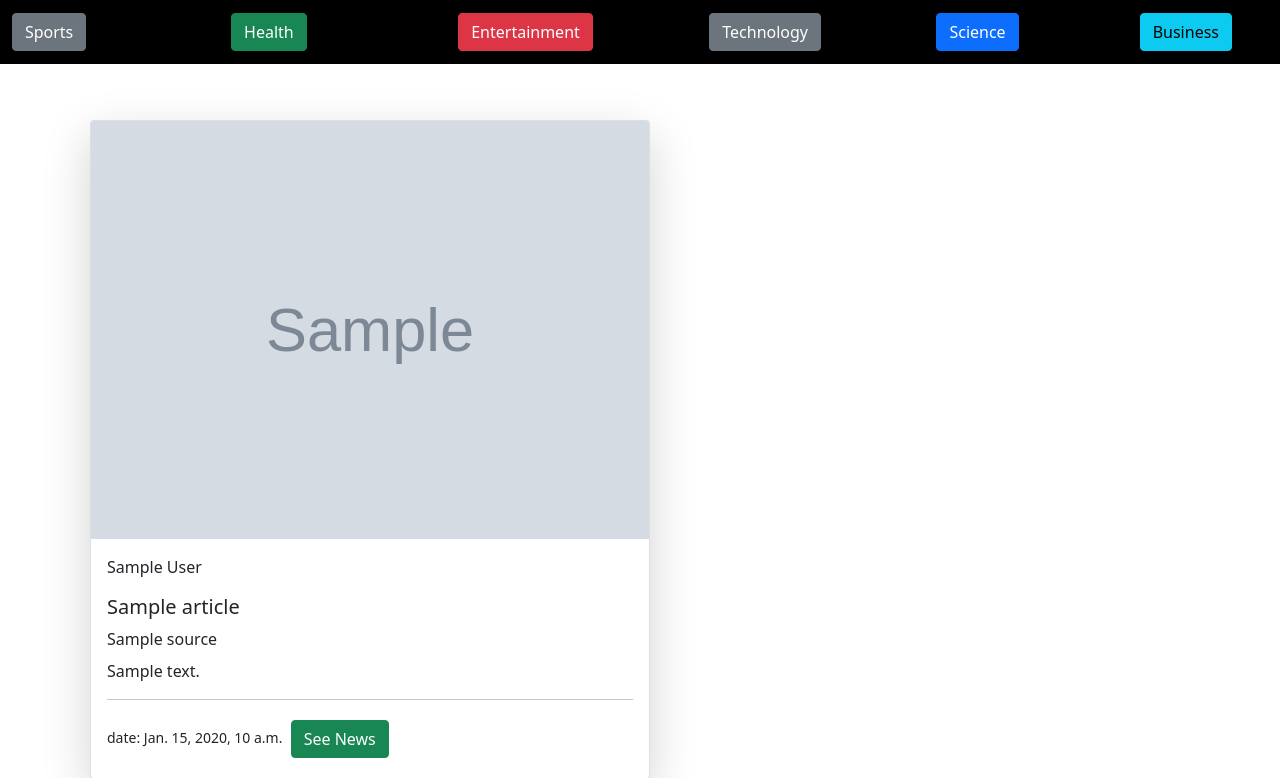
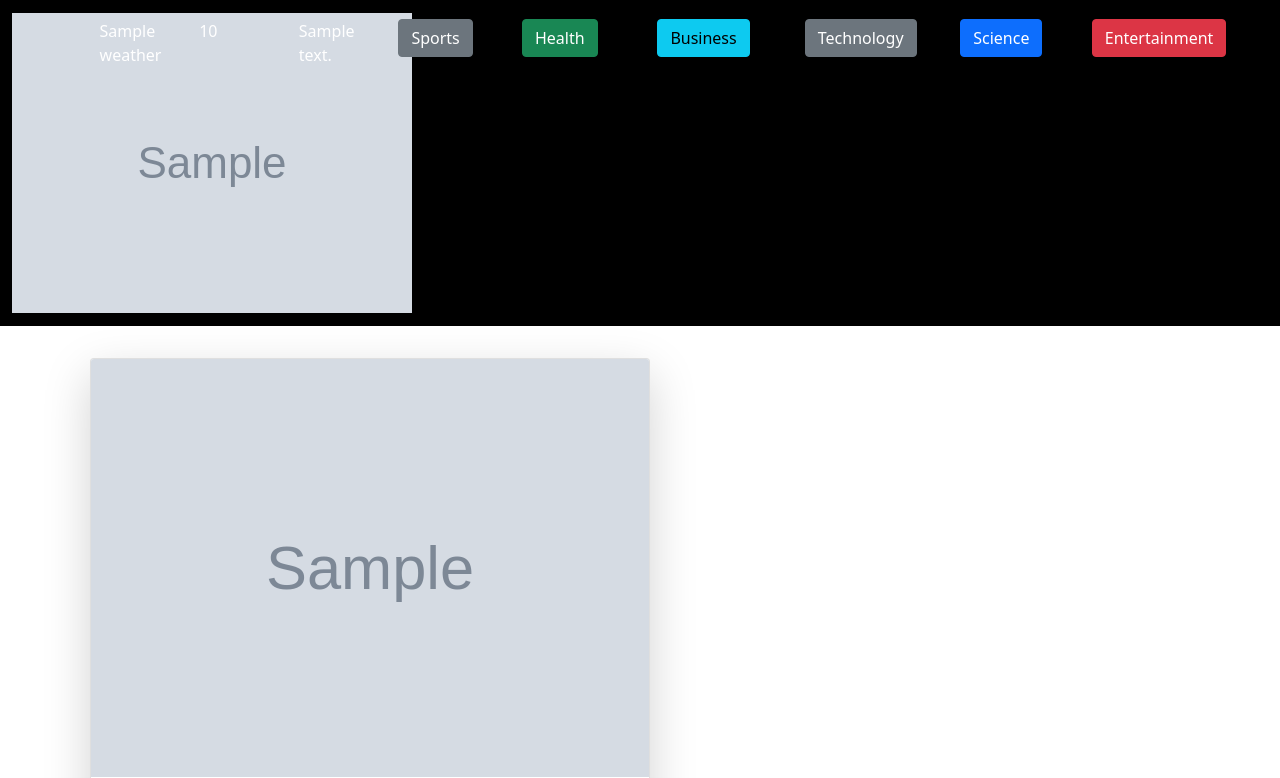
Before and after one commit to dvarkesh030/NEWS-AND-WEATHER-AGGREGATOR, a Django app: template news_api/templates/news_api/home.html in a window 1280 px wide. Shown: the top 778 px of the page. Run offline with Django 3.2, Linux system fonts and the light colour scheme; the template is opened without the code that fills it: most values are stand-ins (such as "Sample title", 1, 10 or a date in 2020); grey boxes marked "Sample" are stand-in pictures.

Commit message:
modified:   README.md     modified:   news_api/__pycache__/views.cpython-310.pyc 	modified:   news_api/templates/news_api/home.html 	modified:   news_api/views.py

```diff
--- a/news_api/templates/news_api/home.html
+++ b/news_api/templates/news_api/home.html
@@ -11,22 +11,30 @@
 <body>
 
 
-
 <div class="row" style="background-color: black;;padding-bottom: 1%;">
 <div class="col-md-11" style="padding-top: 1%;">
 
                 <div class="row">
-                    <div style="padding-left: 2%;" class="col-md-1" class="list-group-item"><a class="btn btn-secondary" href="{% url 'home' %}?category=Sports">Sports</a></div>
-                    <div style="padding-left: 12%;" class="col-md-1" class="list-group-item"><a class="btn btn-success" href="{% url 'home' %}?category=health">Health</a></div>
-                    <div style="padding-left: 18%;" class="col-md-2" class="list-group-item"><a class="btn btn-danger" href="{% url 'home' %}?category=Entertainment">Entertainment</a></div>
-                    <div style="padding-left: 20%;" class="col-md-1" class="list-group-item"><a class="btn btn-secondary" href="{% url 'home' %}?category=technology">Technology</a></div>
-                    <div style="padding-left: 18%;" class="col-md-1" class="list-group-item"><a class="btn btn-primary" href="{% url 'home' %}?category=Science">Science</a></div>
-                    <div style="padding-left: 16%;" class="col-md-1" class="list-group-item"><a class="btn btn-info" href="{% url 'home' %}?category=Business">Business</a></div>
+
+<div style="padding-left: 2%;" class="col-md-1" class="list-group-item">
+<img src="{{weather.icon}}"> </img>
+</div>
+<div style="padding-top: 0.5%;padding-left: 1%;color:white; " class="col-md-1" class="list-group-item"> {{weather.Name}}   </div>
+<div style="padding-top: 0.5%;color:white;" class="col-md-1" class="list-group-item"> {{weather.temp}} </div>
+<div style="padding-top: 0.5%;color:white;" class="col-md-1" class="list-group-item"> {{weather.description}} </div>
+
+                    <div style="padding-top: 0.5%;padding-left: 1%;" class="col-md-1" class="list-group-item"><a class="btn btn-secondary" href="{% url 'home' %}?category=Sports">Sports</a></div>
+                    <div style="padding-top: 0.5%;padding-left: 3%;" class="col-md-1" class="list-group-item"><a class="btn btn-success" href="{% url 'home' %}?category=health">Health</a></div>
+                    <div style="padding-top: 0.5%;padding-left: 6%;" class="col-md-1" class="list-group-item"><a class="btn btn-info" href="{% url 'home' %}?category=Business">Business</a></div>
+                    <div style="padding-top: 0.5%;padding-left: 10%;" class="col-md-1" class="list-group-item"><a class="btn btn-secondary" href="{% url 'home' %}?category=technology">Technology</a></div>
+                    <div style="padding-top: 0.5%;padding-left: 12%;" class="col-md-1" class="list-group-item"><a class="btn btn-primary" href="{% url 'home' %}?category=Science">Science</a></div>
+                    <div style="padding-top: 0.5%;padding-left: 10%;" class="col-md-2" class="list-group-item"><a class="btn btn-danger" href="{% url 'home' %}?category=Entertainment">Entertainment</a></div>
+
                 </div>
 </div>
 </div>
-  <br><br>
-    <div class="container">
+  <br>
+<div class="container">
         <div class="row">
                 {% for i in articles %}
                     <div class="col-md-6">
@@ -47,6 +55,5 @@
         </div>
     </div>
 
-
 </body>
 </html>
```
Also changed, not shown: news_api/views.py (+20 -7 lines), README.md.
